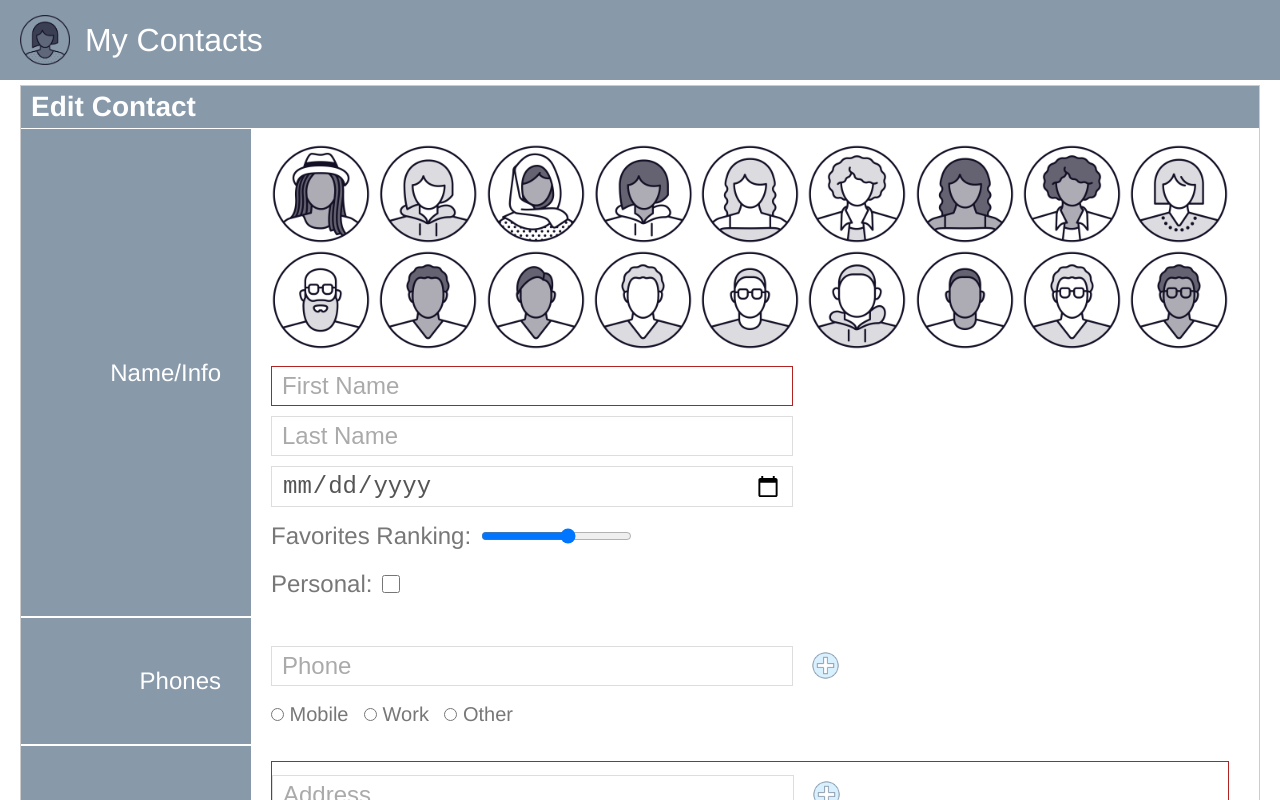
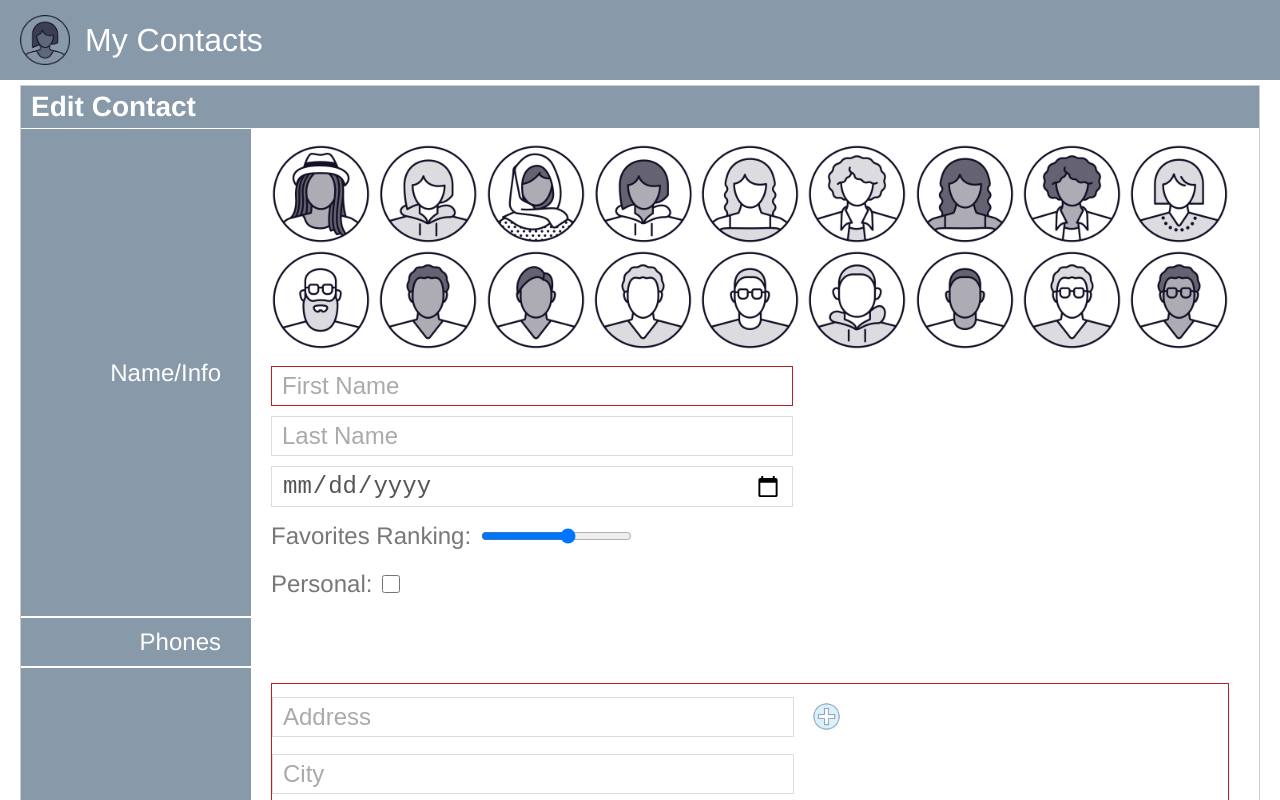
Before and after one commit to LaStudoAngular/angular-reactive-forms, an Angular app: page /contacts/edit in a window 1280 px wide. Shown: the top 800 px of the page. Built offline with nearby package versions, Linux system fonts and the light colour scheme; what angular-in-memory-web-api would draw is missing.

Commit message:
refactor: :recycle: refactor adding phone form control

```diff
--- a/src/app/edit-contact/edit-contact.component.html
+++ b/src/app/edit-contact/edit-contact.component.html
@@ -63,7 +63,7 @@
               src="/assets/plus-grey-blue.png"
               class="add"
               title="Add new phone"
-              (click)="addControl()"
+              (click)="addPhoneControl()"
             />
           </div>
           <div class="radio">
--- a/src/app/edit-contact/edit-contact.component.ts
+++ b/src/app/edit-contact/edit-contact.component.ts
@@ -1,8 +1,18 @@
 import { Component, OnInit } from '@angular/core';
-import { FormBuilder, FormControl, Validators } from '@angular/forms';
+import {
+  FormBuilder,
+  FormControl,
+  FormGroup,
+  Validators,
+} from '@angular/forms';
 import { ActivatedRoute, Router } from '@angular/router';
 import { ContactsService } from '../contacts/contacts.service';
-import { Contact, IAddressType, IPhoneType } from '../contacts/contact.model';
+import {
+  Contact,
+  IAddressType,
+  IPhoneGroup,
+  IPhoneType,
+} from '../contacts/contact.model';
 import { restrictedWordsValidator } from '../validators/restricted-words.validator';
 
 type TypeTracker = IPhoneType | IAddressType;
@@ -30,7 +40,7 @@ export class EditContactComponent implements OnInit {
     lastName: '',
     dateOfBirth: <Date | null>null,
     favoritesRanking: <number | null>null,
-    phones: this.fb.array([this.createPhoneGroup()]),
+    phones: this.fb.array<FormGroup<IPhoneGroup>>([]),
     address: this.fb.nonNullable.group({
       streetAddress: ['', Validators.required],
       city: ['', Validators.required],
@@ -50,15 +60,15 @@ export class EditContactComponent implements OnInit {
       .subscribe((contact: Contact | undefined) => {
         if (!contact) return;
 
-        for (let i = 0; i < contact.phones.length - 1; i += 1) {
-          this.addControl();
-        }
+        // динамически добавляем в form array контролы из модели
+        contact.phones.forEach(() => this.addPhoneControl());
 
+        // заполняем все контролы формы данными из модели
         this.contactForm.setValue(contact);
       });
   }
 
-  public addControl(): void {
+  public addPhoneControl(): void {
     this.contactForm.controls.phones.push(this.createPhoneGroup());
   }
 
@@ -77,7 +87,8 @@ export class EditContactComponent implements OnInit {
     });
   }
 
-  private createPhoneGroup() {
+  // создаем контрол формы с телефоном
+  private createPhoneGroup(): FormGroup<IPhoneGroup> {
     return this.fb.nonNullable.group({
       phoneNumber: '',
       phoneType: '',
```
Also changed, not shown: src/app/contacts/contact.model.ts (+7 -0 lines).
